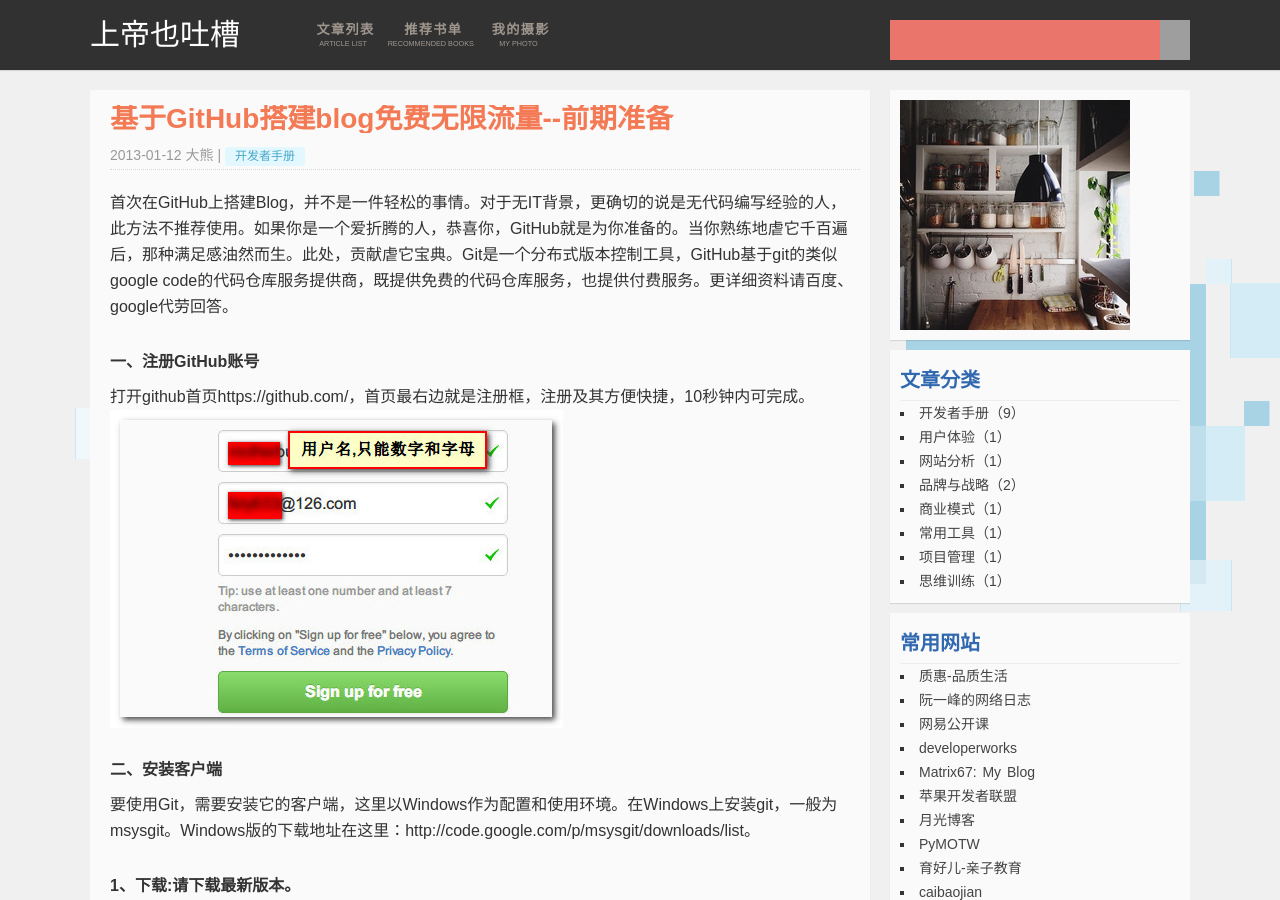
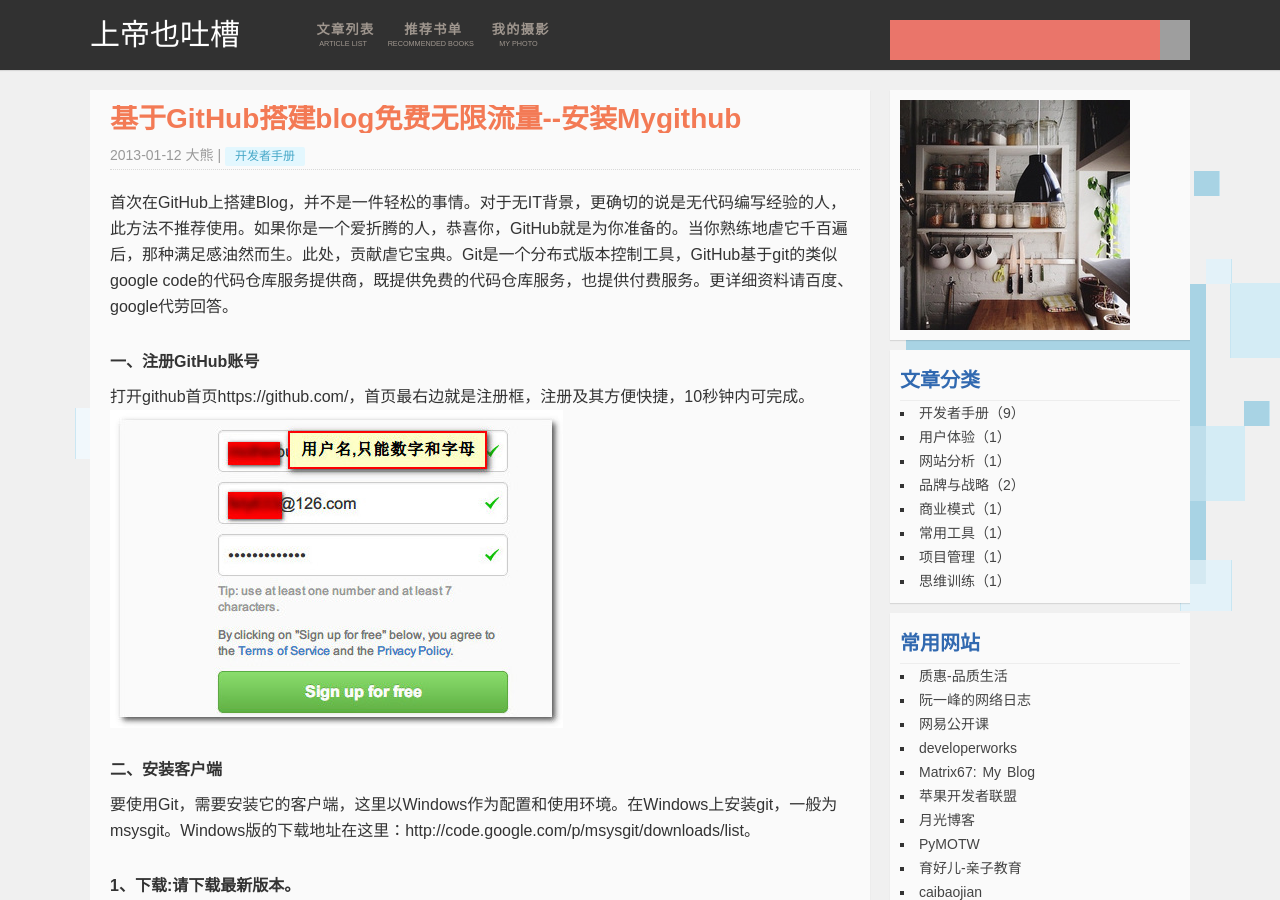
Before and after one commit to godtoo/godtoo.github.com, a Jekyll site: the page built from _posts/2013-01-12-install-mygithub.md, in a window 1280 px wide and 900 px high. Built offline with Jekyll 4.4.1, drawn with Linux system fonts in a browser that asks for light colours; nearby versions of some CDN libraries; comment, search, counter and statistics services are not loaded.

```diff
--- a/_posts/2013-01-12-install-mygithub.md
+++ b/_posts/2013-01-12-install-mygithub.md
@@ -1,6 +1,6 @@
 ---
 layout: post
-title: "基于GitHub搭建blog免费无限流量--前期准备"
+title: "基于GitHub搭建blog免费无限流量--安装Mygithub"
 img: 201301/github/github.jpg
 description: "首次在GitHub上搭建Blog，并不是一件轻松的事情。对于无IT背景，更确切的说是无代码编写经验的人，此方法不推荐使用。如果你是一个爱折腾的人，恭喜你，GitHub就是为你准备的。当你熟练地虐它千百遍后，那种满足感油然而生。此处，贡献虐它宝典。"
 category: developer
```
